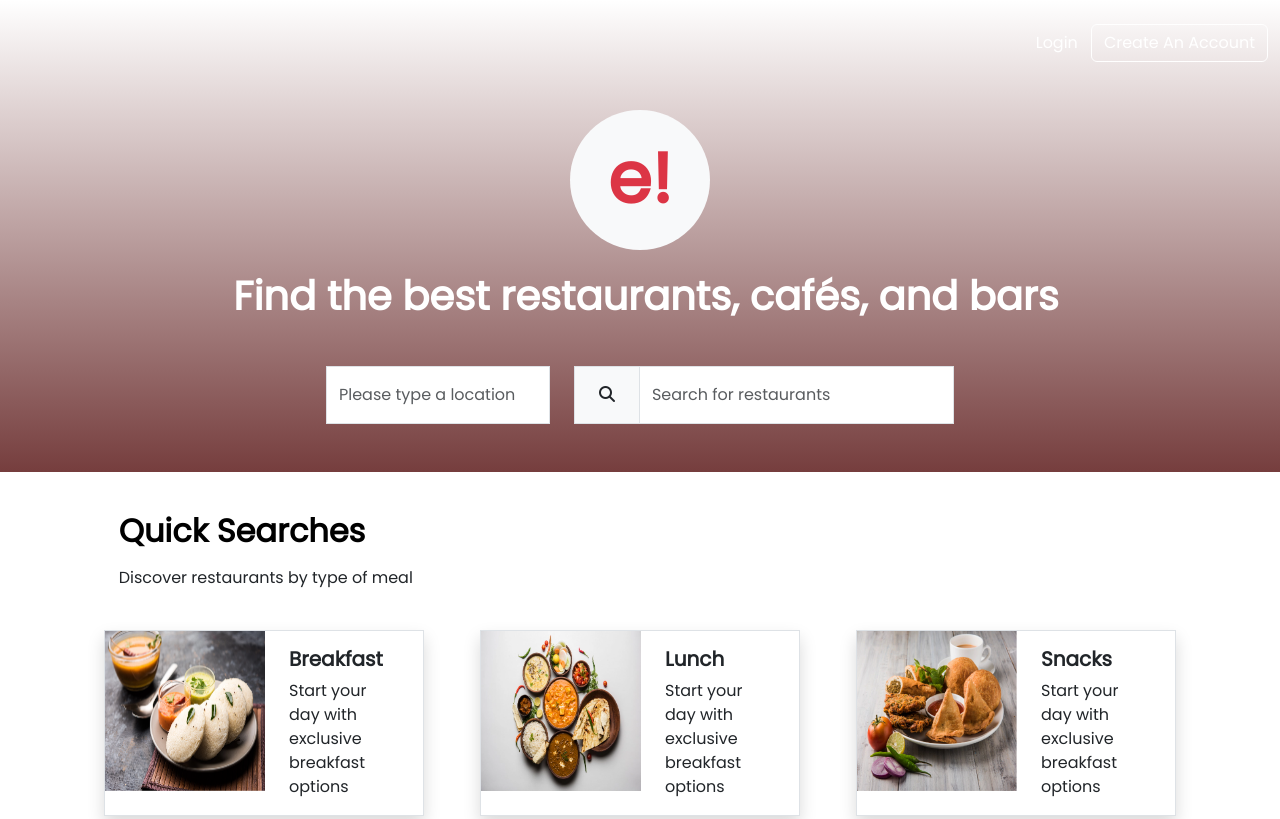
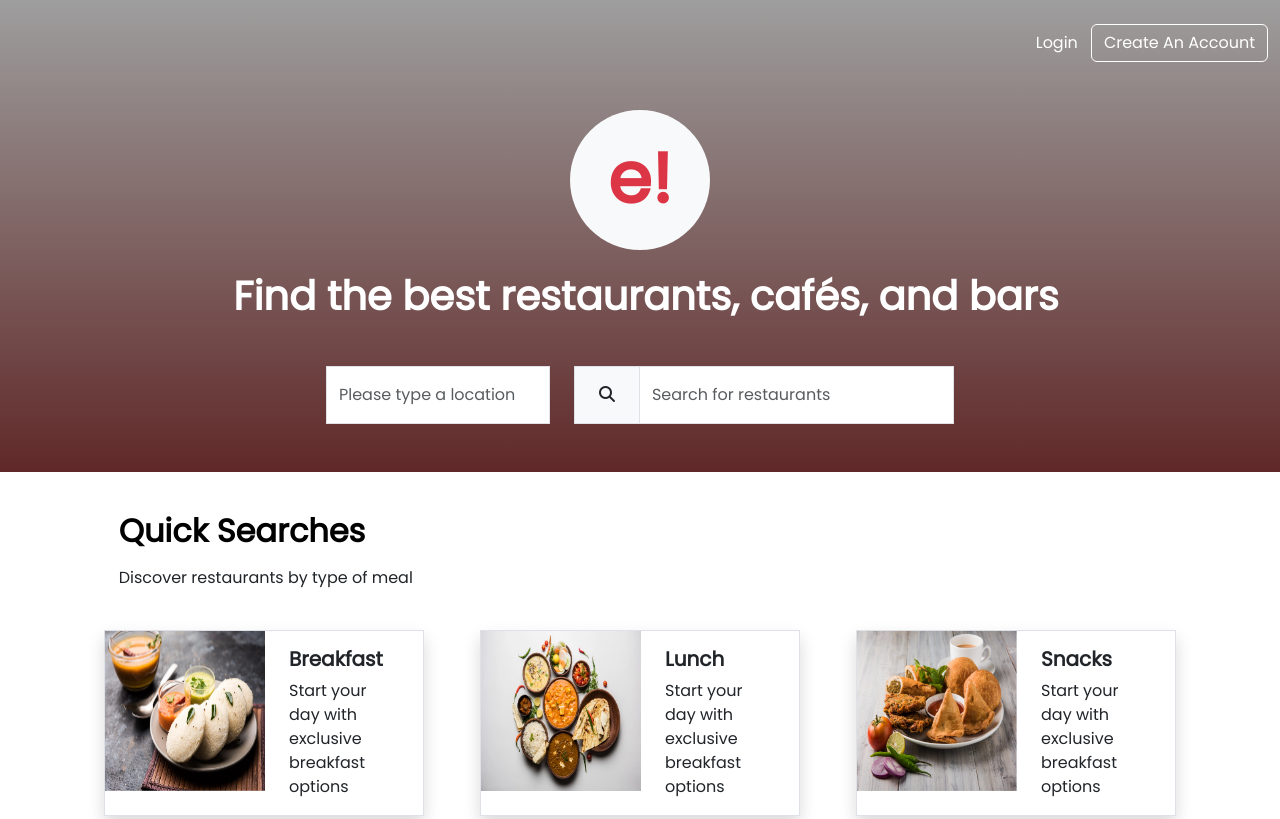
Before and after one commit to sumitb777/Bootstrap-homepage, a plain HTML site: page index.html in a window 1280 px wide. Shown: the top 819 px of the page. Drawn offline with nearby package versions, Linux system fonts and the light colour scheme; the site is published under a folder, as on GitHub Pages, so addresses that start at the root find nothing.

Commit message:
Add files via upload

```diff
--- a/style.css
+++ b/style.css
@@ -2,7 +2,7 @@ body{
     font-family: poppins !important;
 }
 .main{
-    background-image:linear-gradient(  transparent,#4f0707c7), url(/image/shutterstock_348320018.png);
+    background-image:linear-gradient(  transparent,#4f0707c7), url(./image/shutterstock_348320018.png);
     background-size: 100% ;
     background-position: center;
     /* background-repeat: no-repeat; */
```
